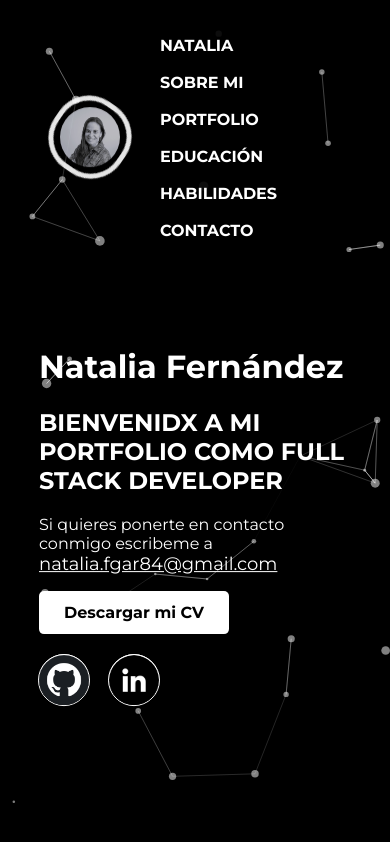
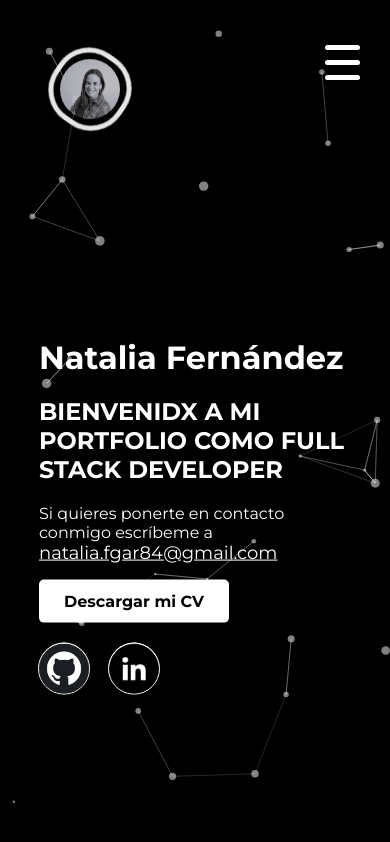
Before and after one commit to Natfer84/portfolio, a React (Create React App) app in the folder front/: page /Natalia in a window 390 px wide. Built offline with nearby package versions, Linux system fonts and the light colour scheme.

Commit message:
realizado componente AboutMe, responsive de header y nav

```diff
--- a/front/src/App.js
+++ b/front/src/App.js
@@ -3,6 +3,7 @@ import { BrowserRouter as Router, Routes, Route } from "react-router-dom";
 import ParticlesBackground from "./components/ParticlesBackground.js";
 import Header from "./components/Header.js";
 import Natalia from "./components/Natalia.js";
+import AboutMe from "./components/AboutMe.js";
 //import Nav from "./components/Nav.js";
 
 import "./styles/App.css";
@@ -13,8 +14,10 @@ function App() {
       <Router>
       <ParticlesBackground />
       <Header />
+
        <Routes>
        <Route path="/Natalia" element={<Natalia />}></Route>
+       <Route path="/AboutMe" element={<AboutMe />}></Route>
 
        </Routes>
 
--- /dev/null
+++ b/front/src/components/AboutMe.js
@@ -0,0 +1,18 @@
+import React from "react";
+import "../styles/AboutMe.css"
+
+export default function AboutMe(){
+
+    return(
+
+        <div className="Container_AboutMe">
+            <h1>SOBRE MI</h1>
+            <p>
+            Soy una profesional versátil con más de 15 años de experiencia en el área administrativa.
+            <br></br>
+            Actualmente me estoy reinventado laboralmente en el mundo del desarrollo y diseño de aplicaciones web.
+            </p>
+        </div>
+
+    );
+}
--- a/front/src/components/Natalia.js
+++ b/front/src/components/Natalia.js
@@ -18,7 +18,7 @@ export default function Natalia() {
       </h2>
 
       <p className="Box_Natalia_P">
-        Si quieres ponerte en contacto conmigo escribeme a{" "}
+        Si quieres ponerte en contacto conmigo escríbeme a{" "}
         <span>
           <a href={`mailto: ${email}`}> {email}</a>
         </span>
--- /dev/null
+++ b/front/src/styles/AboutMe.css
@@ -0,0 +1,41 @@
+.Container_AboutMe{
+
+    position: absolute;
+    color: white;
+    z-index: 2;
+    /* text-align: center; */
+    max-width: 80%;
+    /* margin: 20px auto; */
+    top: 30%;
+    left: 47%;
+    transform: translate(-39%, -50%);
+
+}
+
+.Container_AboutMe p{
+    color: white;
+}
+h1 {
+    margin: 0px;
+}
+
+
+
+@media screen and (min-width: 1024px) {
+    .Container_AboutMe {
+        position: absolute;
+        color: white;
+        /* position: relative; */
+        z-index: 2;
+        /* text-align: center; */
+        /* max-width: 80%; */
+        /* margin: 20px auto; */
+        top: 50%;
+        left: 50%;
+        transform: translate(-39%, -50%);
+        /* width: 100%; */
+        padding: 20px;
+        /* overflow-y: scroll; */
+        /* max-height: 90%; */
+    }
+}
--- a/front/src/styles/Header.css
+++ b/front/src/styles/Header.css
@@ -4,7 +4,7 @@
     align-items: center; /* Centra horizontalmente */
     position: fixed; /* Fijo en la pantalla */
     left: 0;
-    top: 0;
+    top: 0px;
     height: 100vh; /* Ocupa toda la pantalla */
     padding: 20px;
 }
@@ -77,8 +77,8 @@
 @media screen and (min-width: 1024px) and (orientation: landscape) {
     /* Estilos para ordenador en horizontal */
     .Box__Header {
-        flex-direction: row; /* Alinea en fila en móviles */
-        width: 100%;
+        flex-direction: column; /* Alinea en fila en móviles */
+        height: 100%;
         height: auto;
         position: fixed;
         top: 0px;
--- a/front/src/styles/Natalia.css
+++ b/front/src/styles/Natalia.css
@@ -8,7 +8,6 @@
     top: 50%;
     left: 47%;
     transform: translate(-39%, -50%);
-
     max-height: none;
 }
 .Box_Natalia_P a{
@@ -64,7 +63,12 @@
     border-radius: 50%;
     display: flex;
     justify-content: center;
-
+}
+.Box_div_linkedin:hover,
+.Box_div_github:hover{
+    background-color:rgb(165, 163, 163);
+    opacity: 0.5;
+    font-weight: bold;
 }
 
 .Box_div_github img,
@@ -87,13 +91,13 @@
         /* text-align: center; */
         /* max-width: 80%; */
         /* margin: 20px auto; */
-        top: 61%;
+        top: 50%;
         left: 50%;
-        transform: translate(-31%, -50%);
+        transform: translate(-40%, -50%);
         /* width: 100%; */
         padding: 20px;
         /* overflow-y: scroll; */
-        max-height: 90%;
+        /*max-height: 90%;*/
     }
 
 }
--- a/front/src/styles/Nav.css
+++ b/front/src/styles/Nav.css
@@ -60,6 +60,44 @@
 }
 
 /* Responsive */
+@media screen and (max-width: 480px) {
+    /* Estilos para móviles */
+
+    .Container_Nav {
+        position: absolute;
+        top: 9px;
+        right: -100%;
+        width: 250px;
+        height: 100vh;
+        background: rgba(0, 0, 0, 0.9);
+        transition: right 0.3s ease-in-out;
+        display: flex;
+        flex-direction: column;
+        justify-content: center;
+        align-items: center;
+    }
+    .Box__Nav__Ul{
+        display: flex;
+        flex-direction: column;
+        flex-wrap: wrap;
+        align-items: end;
+        list-style: none;
+        gap: 18px;
+        position: absolute;
+        top: 98px;
+        left: 80px;
+    }
+    .Menu_Hamburguesa {
+        display: flex;
+        flex-direction: column;
+        top: 40px;
+        right: 30px;
+        cursor: pointer;
+    }
+    .Container_Nav.Open {
+        height:350px;
+    }
+}
 
 @media screen and (min-width: 412px) and (max-width: 914px) {
     /* Estilos para tabletas en vertical */
@@ -99,3 +137,78 @@
     }
 
 }
+
+@media screen and (max-width: 768px) and (orientation: landscape) {
+    /* Estilos para móviles en horizontal */
+    .Container_Nav {
+        position: absolute;
+        top: 9px;
+        right: -100%;
+        width: 250px;
+        height: 100vh;
+        background: rgba(0, 0, 0, 0.9);
+        transition: right 0.3s ease-in-out;
+        display: flex;
+        flex-direction: column;
+        justify-content: center;
+        align-items: center;
+    }
+    .Box__Nav__Ul{
+        display: flex;
+        flex-direction: column;
+        flex-wrap: wrap;
+        align-items: end;
+        list-style: none;
+        gap: 18px;
+        position: absolute;
+        top: 98px;
+        left: 80px;
+    }
+    .Menu_Hamburguesa {
+        display: flex;
+        flex-direction: column;
+        top: 40px;
+        right: 30px;
+        cursor: pointer;
+    }
+    .Container_Nav.Open {
+        height:350px;
+    }
+}
+@media screen and (max-width: 1024px) and (min-width: 768px) and (orientation: landscape){
+    /* Media Query para dispositivos móviles grandes en horizontal */
+    .Container_Nav {
+        position: absolute;
+        top: 9px;
+        right: -100%;
+        width: 250px;
+        height: 100vh;
+        background: rgba(0, 0, 0, 0.9);
+        transition: right 0.3s ease-in-out;
+        display: flex;
+        flex-direction: column;
+        justify-content: center;
+        align-items: center;
+    }
+    .Box__Nav__Ul{
+        display: flex;
+        flex-direction: column;
+        flex-wrap: wrap;
+        align-items: end;
+        list-style: none;
+        gap: 18px;
+        position: absolute;
+        top: 98px;
+        left: 80px;
+    }
+    .Menu_Hamburguesa {
+        display: flex;
+        flex-direction: column;
+        top: 40px;
+        right: 30px;
+        cursor: pointer;
+    }
+    .Container_Nav.Open {
+        height:350px;
+    }
+}
```
